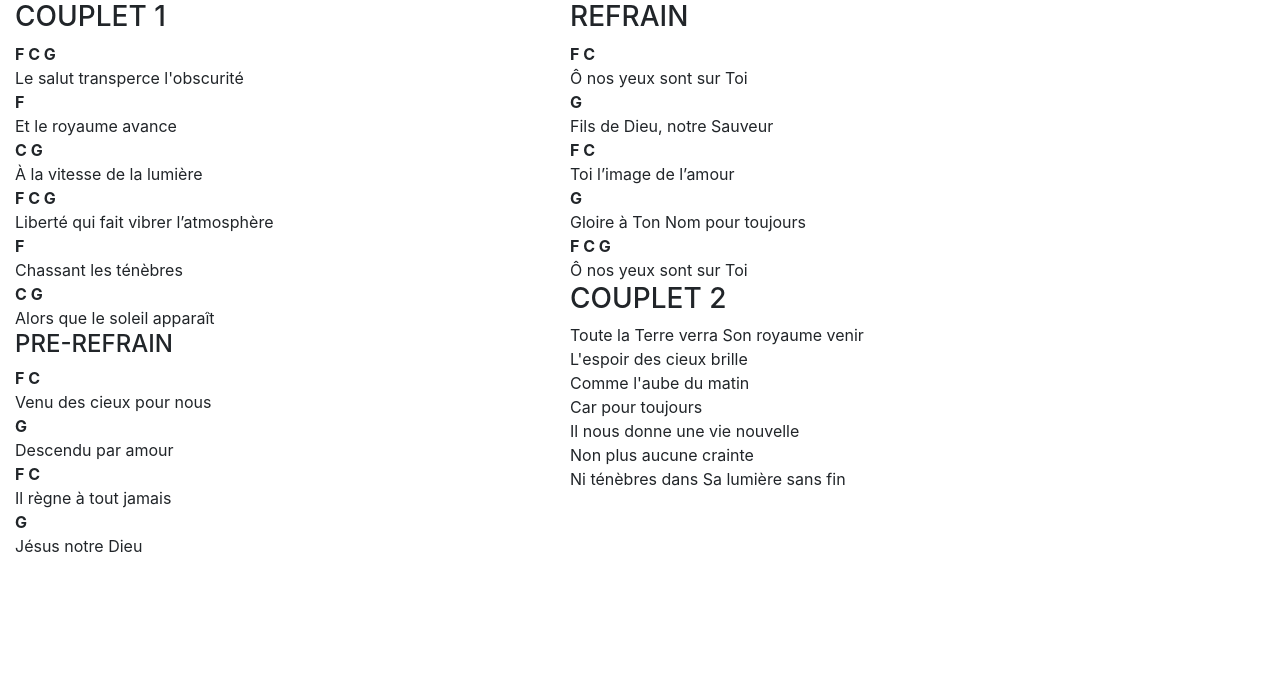
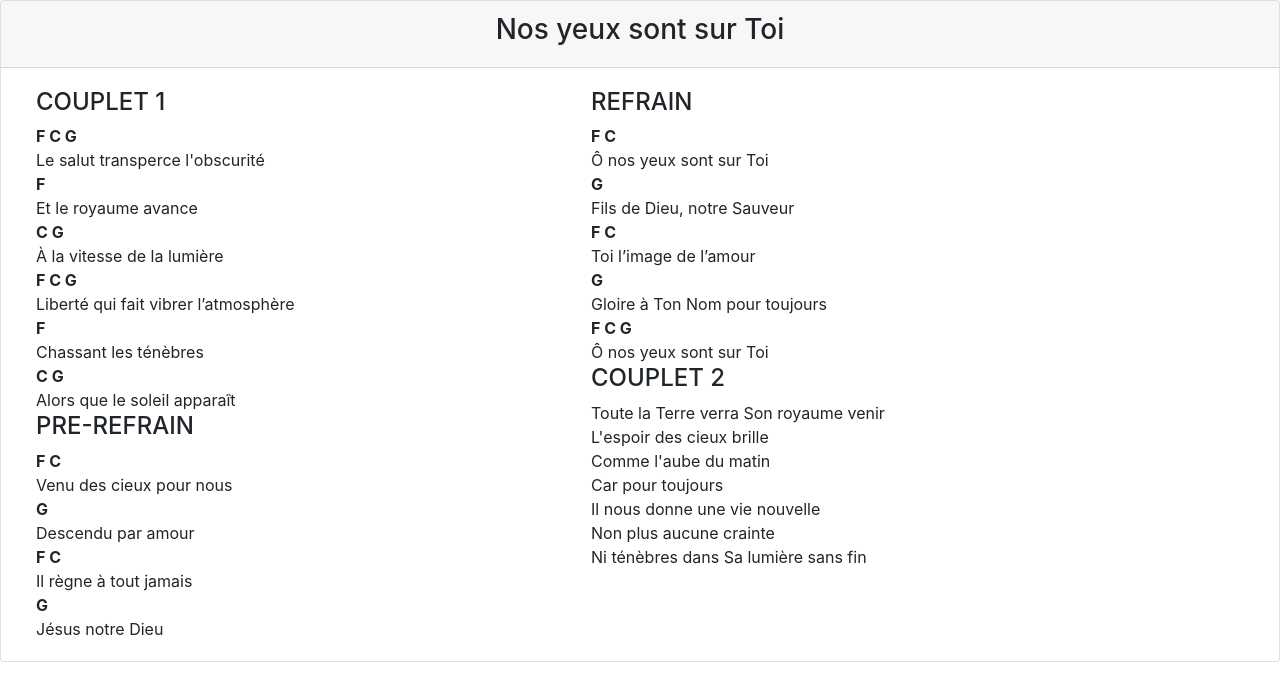
Before and after one commit to fbonhomme/declic, a plain HTML site: page NosYeusSontSurToi.html in a window 1280 px wide. Drawn offline with Linux system fonts and the light colour scheme.

Commit message:
Maj chants

```diff
--- a/NosYeusSontSurToi.html
+++ b/NosYeusSontSurToi.html
@@ -13,9 +13,14 @@
     <title>Document</title>
 </head>
 <body>
-<div class="container row">
+        <div class="card">
+                <div class="card-header card-title text-center">
+                  <h3>Nos yeux sont sur Toi</h3>
+                </div>
+                <div class="card-body">
+                  <div class="card-text container row">
                         <div class="col">
-        <h3>COUPLET 1</h3>
+                            <h4>COUPLET 1</h4>
                             <p class="mb-0 font-weight-bold">F C G</p>
                             <p>Le salut transperce l'obscurité</p>
                             <p class="mb-0 font-weight-bold">F</p>
@@ -39,7 +44,7 @@
                             <p>Jésus notre Dieu</p>
                         </div>
                         <div class="col">
-        <h3>REFRAIN</h3>
+                            <h4>REFRAIN</h4>
                             <p class="mb-0 font-weight-bold">F C</p>
                             <p>Ô nos yeux sont sur Toi</p>
                             <p class="mb-0 font-weight-bold">G</p>
@@ -50,7 +55,7 @@
                             <p>Gloire à Ton Nom pour toujours</p>
                             <p class="mb-0 font-weight-bold">F C G</p>
                             <p>Ô nos yeux sont sur Toi</p>
-        <h3>COUPLET 2</h3>
+                            <h4>COUPLET 2</h4>
                             <p>Toute la Terre verra Son royaume venir</p>
                             <p>L'espoir des cieux brille</p>
                             <p>Comme l'aube du matin</p>
@@ -60,4 +65,6 @@
                             <p>Ni ténèbres dans Sa lumière sans fin</p>
                         </div>
                     </div>
+                </div>
+      </div>
 </body>
```
Also changed, not shown: CeNomSiMerveilleux.html (+10 -1 lines), index.html (+2 -1 lines), parole.html (+9 -1 lines). Lines whose indentation alone changed are shown as unchanged.
